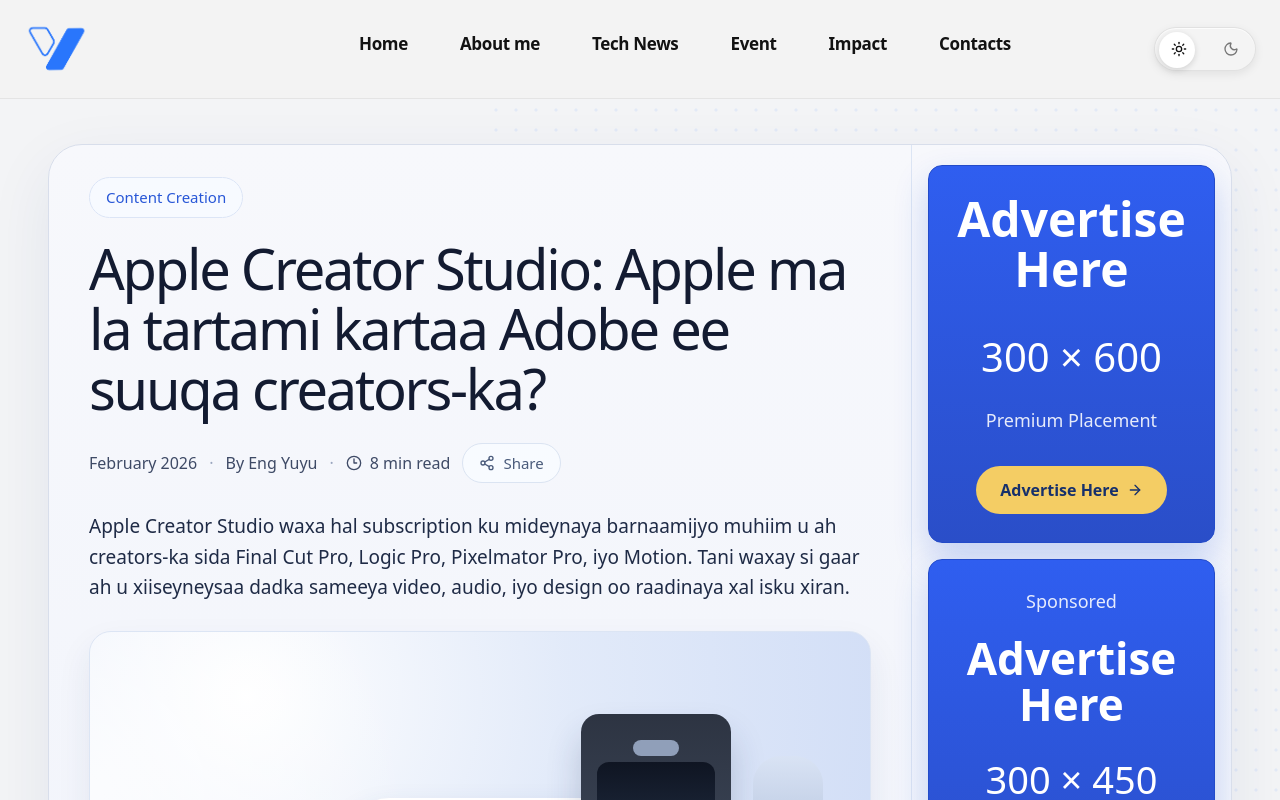
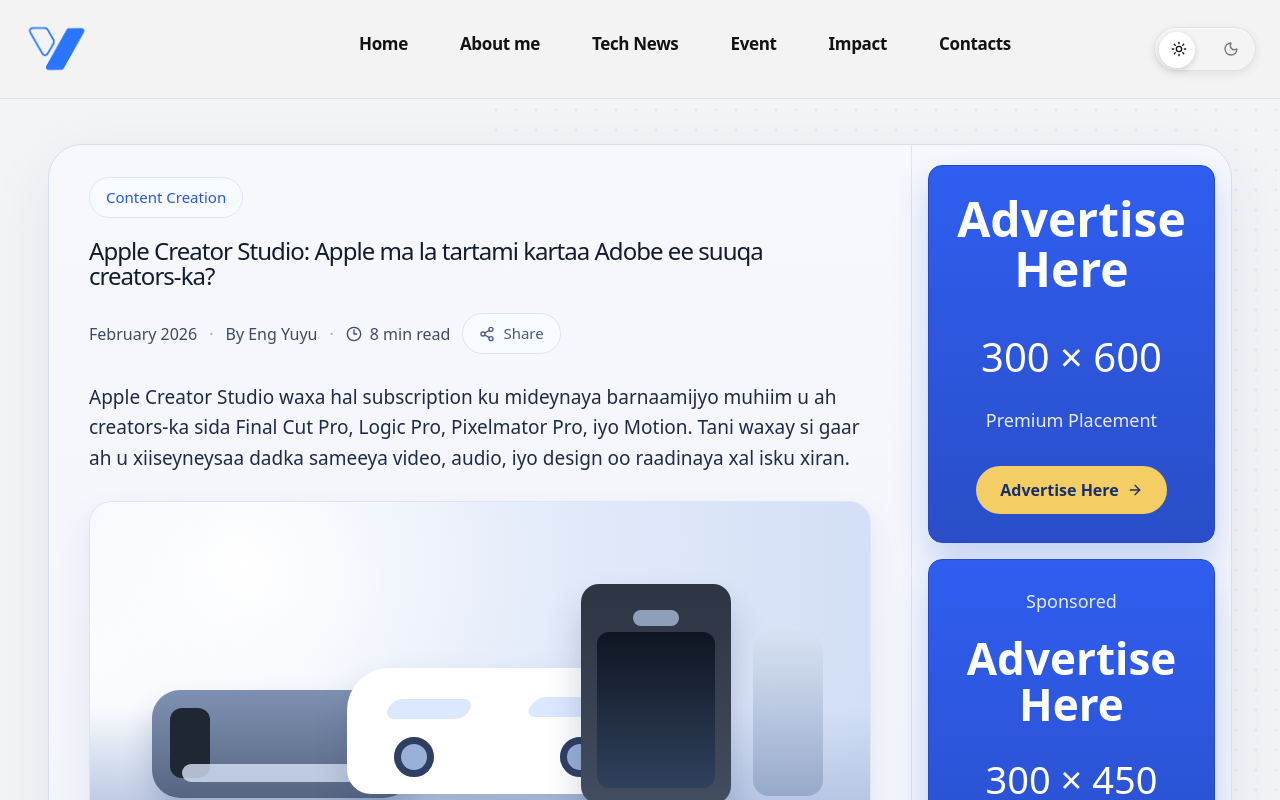
Before and after one commit to IshakAbdiazizHussen/Eng.yusuf-vision, a Next.js app: page /tech-blog/apple-creator-studio in a window 1280 px wide. Shown: the top 800 px of the page. Built offline with nearby package versions, Linux system fonts and the light colour scheme; no server answers.

Commit message:
changig the fonts

```diff
--- a/src/app/tech-blog/[slug]/page.tsx
+++ b/src/app/tech-blog/[slug]/page.tsx
@@ -1,5 +1,4 @@
 import type { Metadata } from "next"
-import Image from "next/image"
 import Link from "next/link"
 import { ArrowRight, Clock3 } from "lucide-react"
 import { notFound } from "next/navigation"
@@ -72,7 +71,7 @@
                 {article.category}
               </span>
 
-              <h1 className="mt-5 max-w-[760px] text-[42px] font-medium leading-[1.08] tracking-[-0.04em] text-[#131b31] dark:text-[#f4f7ff] sm:text-[56px]">
+              <h1 className="mt-5 max-w-[760px] text-2xl font-medium leading-[1.08] tracking-[-0.04em] text-[#131b31] dark:text-[#f4f7ff] sm:text-2xl">
                 {article.title}
               </h1>
 
--- a/src/app/tech-blog/page.tsx
+++ b/src/app/tech-blog/page.tsx
@@ -47,7 +47,7 @@
         <div className="grid gap-0 xl:grid-cols-[minmax(0,1fr)_340px]">
           <div className="px-6 py-8 sm:px-8 md:px-12 md:py-12">
             <div className="text-center">
-              <h1 className="text-4xl font-bold leading-none text-[#1d3f92] dark:text-[#8ebfff] sm:text-[62px]">
+              <h1 className="text-2xl font-bold leading-none text-[#1d3f92] dark:text-[#8ebfff] sm:text-2xl">
                 Tech Blog
               </h1>
               <p className="mt-3 text-2xl font-medium leading-none text-[#1c1f28] dark:text-white sm:text-[32px]">
```
